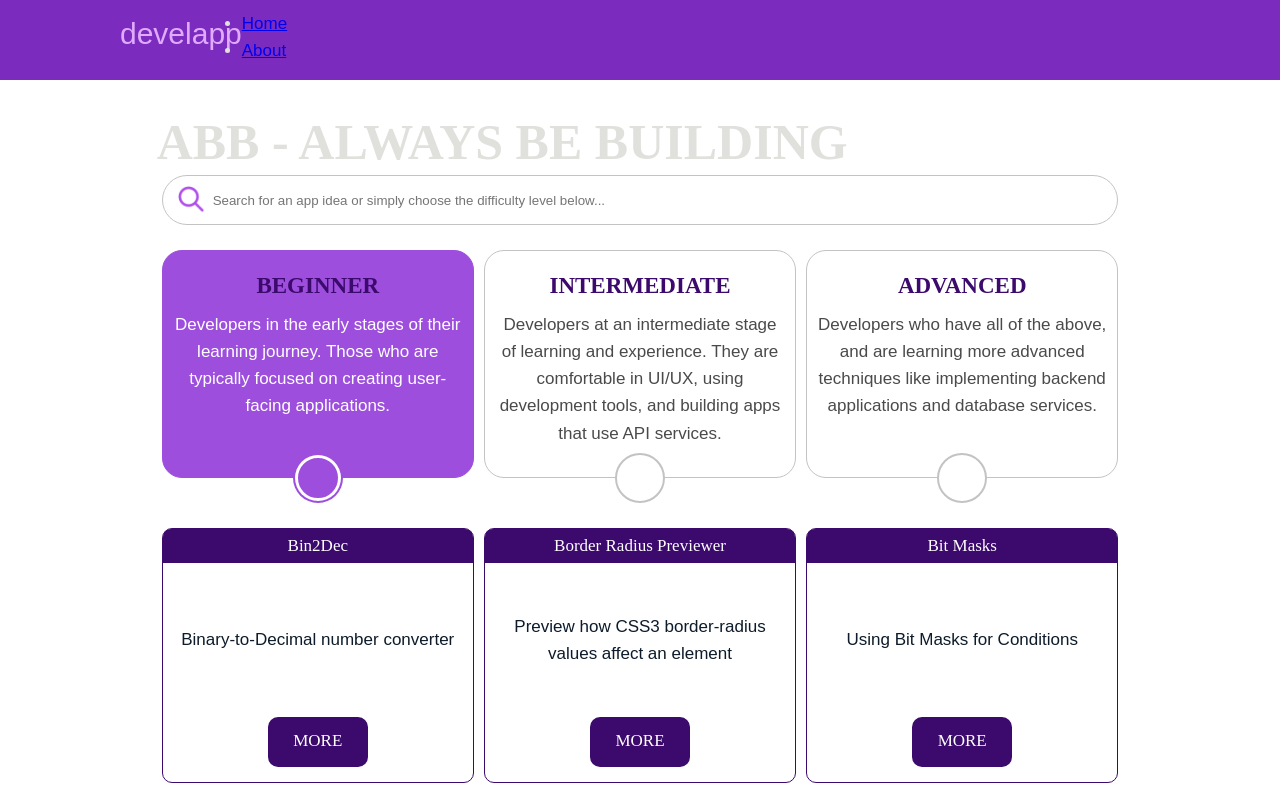
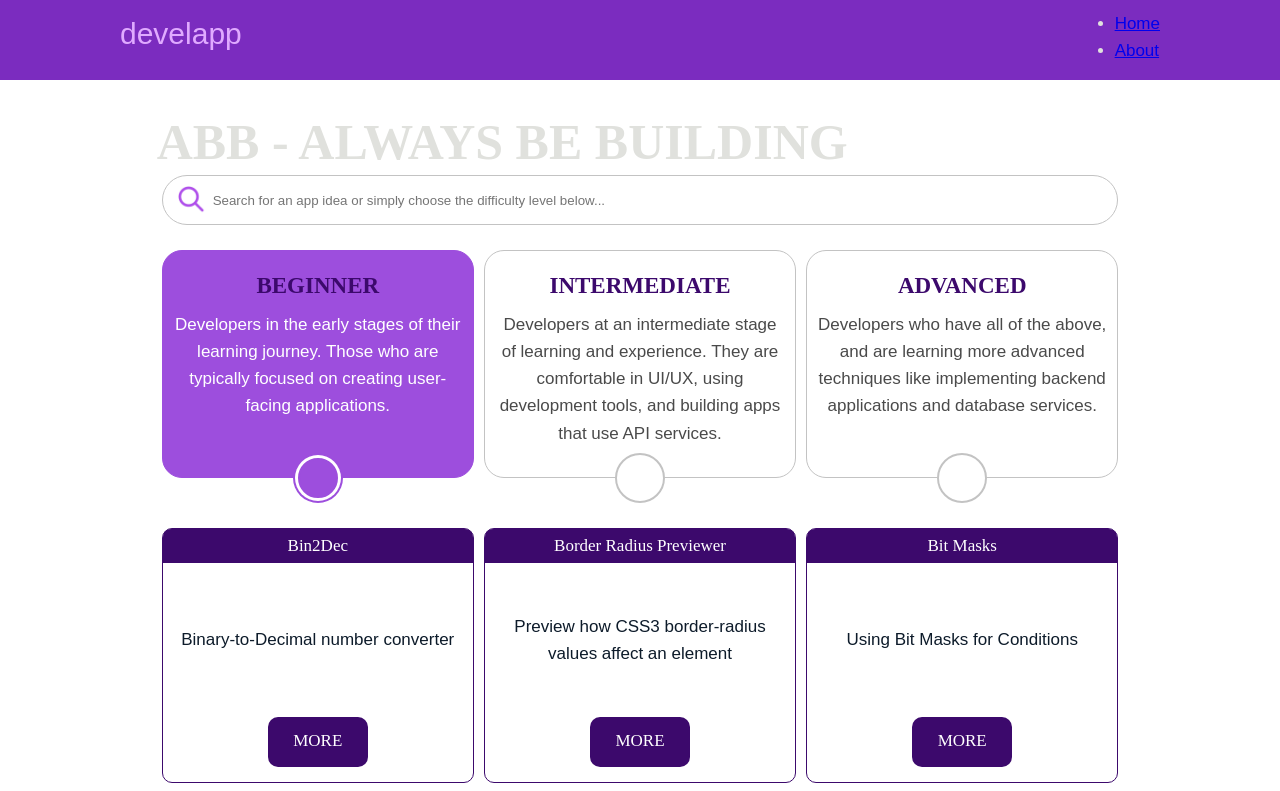
Before and after one commit to chingu-voyages/v38-geckos-team-04, a React (Create React App) app in the folder frontend/: page / in a window 1280 px wide. Shown: the top 791 px of the page. Built offline with nearby package versions, Linux system fonts and the light colour scheme; a web font is replaced by a local one.

Commit message:
Add justify-content css rule to navbar

```diff
--- a/frontend/src/sass/components/navbar.scss
+++ b/frontend/src/sass/components/navbar.scss
@@ -3,6 +3,8 @@
 
 .navbar {
     display: flex;
+    flex-flow: row nowrap;
+    justify-content: space-between;
 
     &__logo {
         color: $mauve;
```
